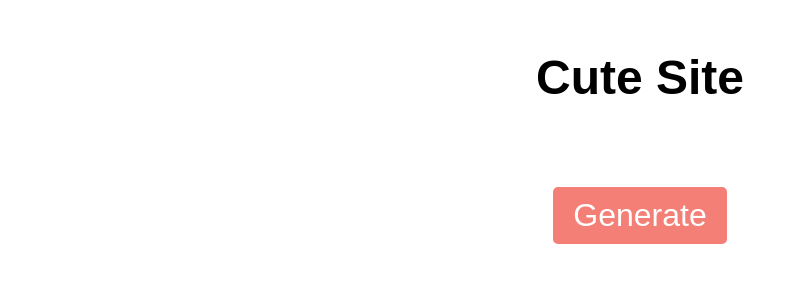
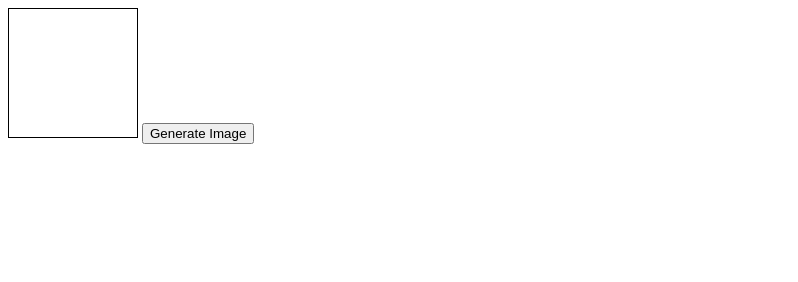
Before and after one commit to anriwv/proov, a plain HTML site: page index.html in a window 1280 px wide. Shown: the whole page, without its empty margins (0-798 px from the left). Drawn offline with Linux system fonts and the light colour scheme.

Commit message:
Update index.html

```diff
--- a/index.html
+++ b/index.html
@@ -1,15 +1,18 @@
 <!DOCTYPE html>
 <html>
   <head>
-    <meta charset="utf-8">
-    <title>Cute Site</title>
-    <link rel="stylesheet" type="text/css" href="style.css">
+    <meta charset="UTF-8">
+    <title>Generate Image</title>
+    <style>
+      canvas {
+        border: 1px solid black;
+      }
+    </style>
   </head>
   <body>
-    <h1>Cute Site</h1>
-    <button id="generate-btn">Generate</button>
-    <div id="image-container"></div>
-    <script src="https://cdn.jsdelivr.net/npm/@tensorflow/tfjs@3.0.0/dist/tf.min.js"></script>
+    <canvas id="canvas" width="128" height="128"></canvas>
+    <button id="generate-btn">Generate Image</button>
+    <script src="https://cdn.jsdelivr.net/npm/@tensorflow/tfjs@3.9.0/dist/tf.min.js"></script>
     <script src="main.js"></script>
   </body>
 </html>
```
